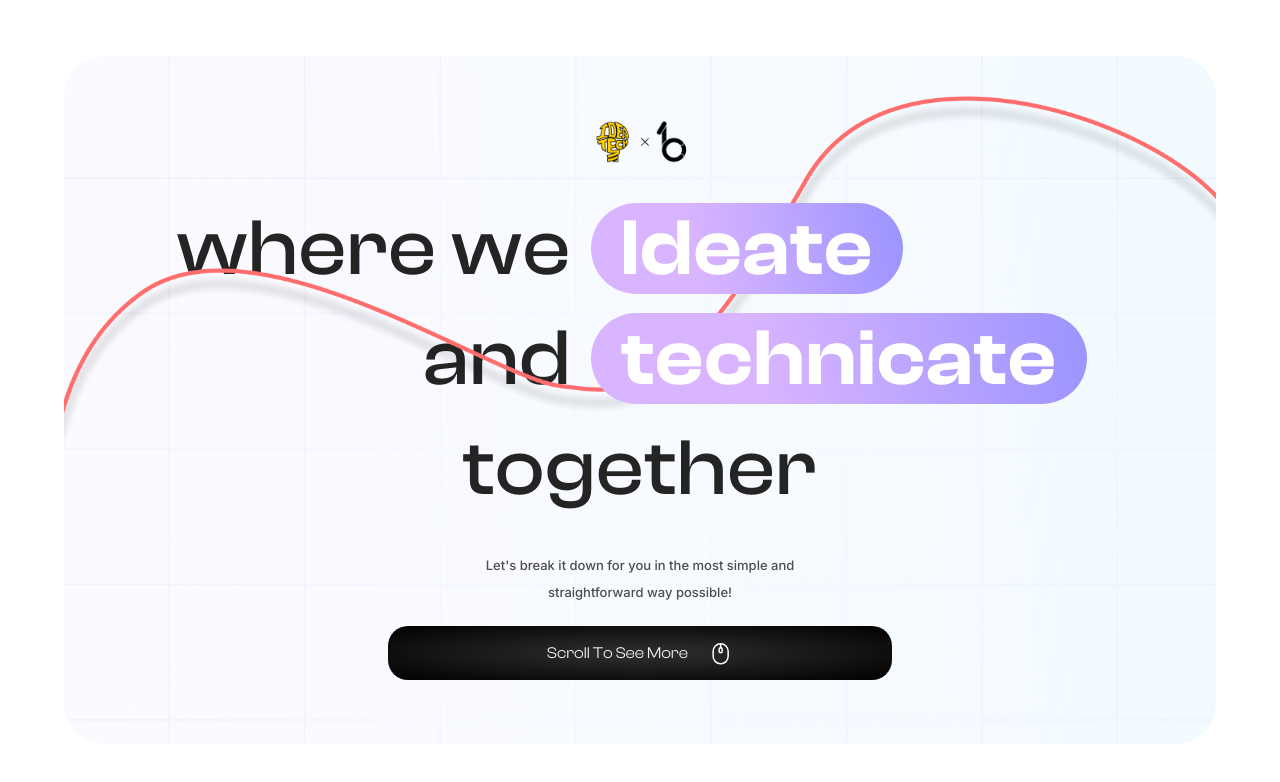
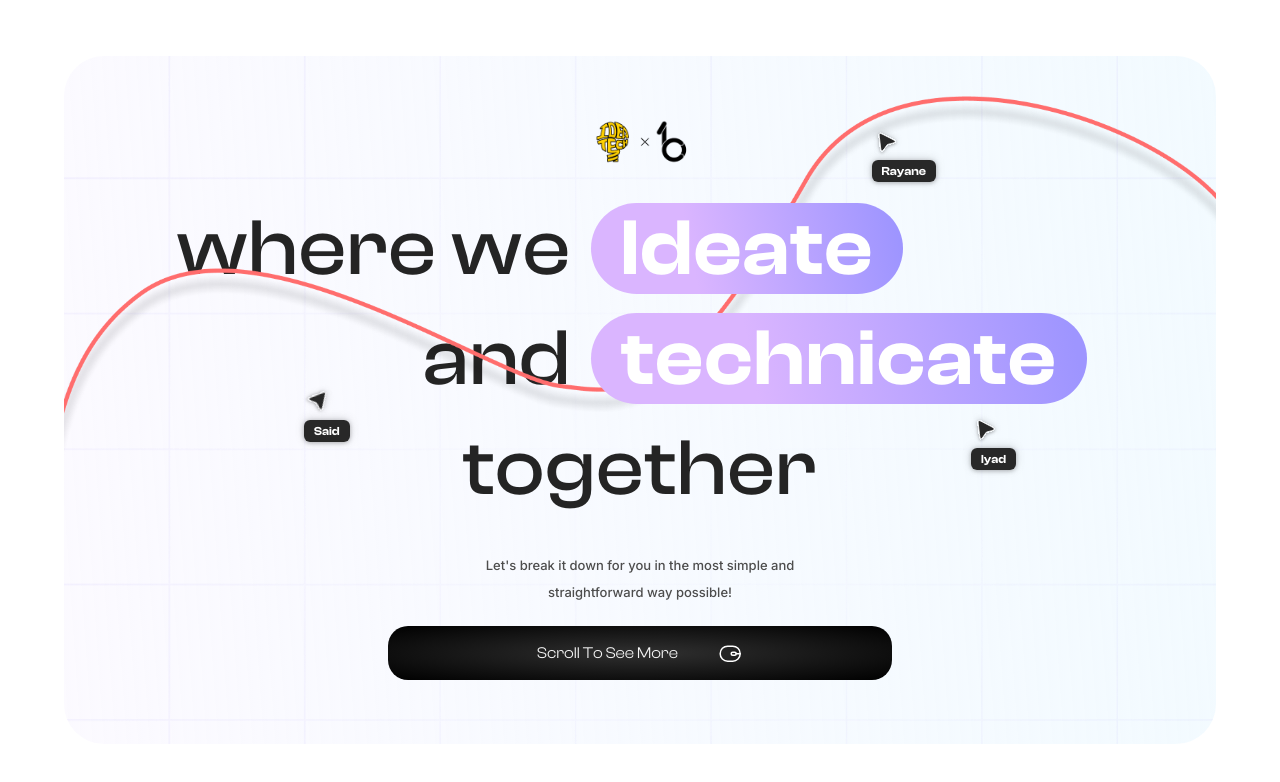
Before and after one commit to BytecraftESTIN/IdeaTech2, a Next.js app: page / in a window 1280 px wide. Shown: the top 782 px of the page. Built offline with nearby package versions, Linux system fonts and the light colour scheme.

Commit message:
add custom cursor

```diff
--- a/app/globals.css
+++ b/app/globals.css
@@ -7,6 +7,9 @@ html {
     scroll-behavior: smooth;
     scroll-snap-type: x mandatory;
     overflow: auto;
+}
+a {
+   cursor: url('../public/cursor.png'), auto;
 }
 body::-webkit-scrollbar {
     display: none;
@@ -20,7 +23,7 @@ body::-webkit-scrollbar {
 }
 
 .boxes {
-     display: grid;
+    display: grid;
     grid-template-columns: 1fr 1fr 1fr;
     grid-template-rows: 1fr 1fr 1fr;
     gap: 30px 30px;
--- a/app/layout.jsx
+++ b/app/layout.jsx
@@ -1,4 +1,4 @@
-import { ClashDisplay, inter } from "../utils/customFonts";
+import { ClashDisplay, inter } from "../utils/CustomFonts";
 import "./globals.css";
 
 export const metadata = {
--- a/components/Boxes_Section.jsx
+++ b/components/Boxes_Section.jsx
@@ -7,10 +7,11 @@ import sponsorImage from "../public/sponsor.png";
 import Vector from "../public/Vector.png";
 import "../app/globals.css";
 import Image from "next/image";
+
 const Boxes_Section = () => {
   return (
-    <section className="h-screen back w-[100%] flex justify-center items-center section">
-      <div className="w-[90vw] h-[86vh]  rounded-[40px] relative flex items-center justify-center">
+    <section id="boxes" className="h-screen w-[100%] flex justify-center items-center section">
+      <div className="w-[90vw] h-[86vh] rounded-[40px] relative flex items-center justify-center back">
         <Image
           src={logos}
           alt="two logo"
@@ -19,7 +20,7 @@ const Boxes_Section = () => {
         <Image
           src={Vector}
           alt="Vector"
-          className="absolute z-10 w-[100vw] top-[40px]"
+          className="absolute z-30 w-[100vw] top-[40px]"
         />
         <section className="boxes h-full py-[30px] w-[65%]">
           <article className=" h-full flex flex-col gap-[5px] w-full py-[16px] rounded-[32px]  bg-[#B8CEDC] box1">
@@ -64,7 +65,7 @@ const Boxes_Section = () => {
               </p>
             </div>
           </article>
-          <article className=" h-full w-full z-50 flex items-center flex-col rounded-[32px] bg-[#F682A5] box4">
+          <article className="z-[20] h-full w-full z-50 flex items-center flex-col rounded-[32px] bg-[#F682A5] box4">
             <div className="px-[26px] pt-[26px]">
               <h1 className="text-[#4A411E] text-[26px] font-[600]">Mentors</h1>
               <p className="text-[#4A411E] text-[16px] font-[500]">Ready to lead you every step on your journey!</p>
--- a/components/HomePage.jsx
+++ b/components/HomePage.jsx
@@ -1,8 +1,14 @@
+"use client"
+
 import Image from "next/image";
 import logos from "../public/Frame.png";
 import mouse from "../public/mouse.svg";
 import Vector from "../public/Vector.png";
+import TypeWriter from "../utils/TypeWriter";
+import CustomCursor from "../utils/CustomCursor";
+import { motion } from 'framer-motion';
 import "../app/globals.css";
+
 
 const HomePage = () => {
   return (
@@ -14,18 +20,18 @@ const HomePage = () => {
             <span className="pr-[200px]">
               where we
               <span className="text-[#FFF] not-italic z-[11111] px-[30px] relative ml-[20px] leading-[57.419px] tracking-[1.14px] rounded-[797.488px] bg-[linear-gradient(259deg,_#9E95FF_3.48%,_#DAB5FF_67.29%)] font-semibold">
-                Ideate
+                <TypeWriter text={"Ideate"} />
               </span>
             </span>
             <br />
             <span className="pl-[230px]">
               and
               <span className="text-[#FFF] px-[30px] not-italic z-[11111] relative ml-[20px] leading-[57.419px] tracking-[1.14px] rounded-[797.488px] bg-[linear-gradient(259deg,_#9E95FF_3.48%,_#DAB5FF_67.29%)] font-semibold">
-                technicate
+                <TypeWriter text={"technicate"} />
               </span>
             </span>
             <br />
-            <span className="text-center relative z-[11111]">together</span>
+            <span className="text-center relative z-[5]">together</span>
           </h1>
         </div>
         <p className="z-[99999] text-[#4D4D4D] font-inter text-center text-[13px] font-medium leading-[27px] mt-[28px] mb-[20px]">
@@ -34,18 +40,21 @@ const HomePage = () => {
         </p>
         <a
           href="#boxes"
-          className="cursor-pointer z-[1000] flex w-[504px] h-[54px] justify-center items-center gap-[20px] rounded-[20px] bg-[radial-gradient(70.71%_70.71%_at_50%_50%,_#303030_0%,_#000_100%)]"
+          className="cursor-pointer z-[1000] flex w-[504px] h-[54px] justify-center items-center gap-[40px] rounded-[20px] bg-[radial-gradient(70.71%_70.71%_at_50%_50%,_#303030_0%,_#000_100%)]"
         >
           <span className="text-center text-[16px] font-clashDisplay font-normal leading-[normal] capitalize text-[#F5F5F5]">
             scroll to see more
           </span>
-          <Image src={mouse} />
+          <Image src={mouse} className="rotate-[90deg]" />
         </a>
         <Image
           src={Vector}
           alt="Vector"
-          className="absolute w-[100vw] top-[40px]"
+          className="absolute w-[100vw] top-[40px] z-10"
         />
+        <CustomCursor name={'Rayane'} classDiv={'absolute right-[280px] top-[70px] z-[50] pl-[50px]'} classCursor={'w-[30px] rotate-[deg]'} classForName={'rounded-[6px] py-[4px] px-[10px] bg-[#282828] [box-shadow:0px_1px_4px_0px_rgba(0,_0,_0,_0.25),_0px_-1px_9px_0px_rgba(103,_103,_103,_0.25)] text-[#FFF] font-clashDisplay text-[12px] font-semibold'} />
+        <CustomCursor name={'Iyad'} classDiv={'absolute right-[200px] bottom-[40%] z-[50]'} classCursor={'w-[30px]'} classForName={'rounded-[6px] py-[4px] px-[10px] bg-[#282828] [box-shadow:0px_1px_4px_0px_rgba(0,_0,_0,_0.25),_0px_-1px_9px_0px_rgba(103,_103,_103,_0.25)] text-[#FFF] font-clashDisplay text-[12px] font-semibold'}  />
+        <CustomCursor name={'Said'} classDiv={'absolute left-[240px] bottom-[44%] z-[50]'} classCursor={'w-[30px] rotate-[75deg]'} classForName={'rounded-[6px] py-[4px] px-[10px] bg-[#282828] [box-shadow:0px_1px_4px_0px_rgba(0,_0,_0,_0.25),_0px_-1px_9px_0px_rgba(103,_103,_103,_0.25)] text-[#FFF] font-clashDisplay text-[12px] font-semibold'}  />
       </div>
     </section>
   );
--- a/components/Mentors.jsx
+++ b/components/Mentors.jsx
@@ -1,3 +1,4 @@
+import TypeWriter from "@/utils/TypeWriter";
 import "../app/globals.css";
 
 const Mentors = () => {
@@ -8,6 +9,7 @@ const Mentors = () => {
     >
       Mentors
     </section>
+
   );
 };
 
--- a/tailwind.config.js
+++ b/tailwind.config.js
@@ -11,6 +11,7 @@ module.exports = {
         inter: ["var(--font-inter)"],
         clashDisplay: ["var(--font-clash-display)"],
       },
+
     },
   },
   plugins: [],
--- /dev/null
+++ b/utils/CustomCursor.jsx
@@ -0,0 +1,13 @@
+import Image from 'next/image'
+import cursor from '../public/cursor1.svg'
+
+const CustomCursor = ({ name, classDiv, classCursor, classForName }) => {
+  return (
+    <div className={classDiv}>
+      <Image src={cursor} className={classCursor} />
+      <span className={classForName}>{name}</span>
+    </div>
+  )
+}
+
+export default CustomCursor;
--- /dev/null
+++ b/utils/TypeWriter.jsx
@@ -0,0 +1,56 @@
+"use client"
+
+import React from "react";
+import { motion } from "framer-motion";
+
+const TypeWriter = ({ text }) => {
+  const letters = Array.from(text);
+
+  const container = {
+    hidden: { opacity: 0 },
+    visible: (i = 1) => ({
+      opacity: 1,
+      transition: { staggerChildren: 0.5, delayChildren: 0 * i },
+    }),
+  };
+
+  const child = {
+    visible: {
+      opacity: 1,
+      x: 0,
+      y: 0,
+      transition: {
+        type: "spring",
+        damping: 12,
+        stiffness: 100,
+      },
+    },
+    hidden: {
+      opacity: 0,
+      x: -20,
+      y: 10,
+      transition: {
+        type: "spring",
+        damping: 12,
+        stiffness: 100,
+      },
+    },
+  };
+
+  return (
+    <motion.span
+      style={{ overflow: "hidden"}}
+      variants={container}
+      initial="hidden"
+      animate="visible"
+    >
+      {letters.map((letter, index) => (
+        <motion.span variants={child} key={index}>
+          {letter === " " ? "\u00A0" : letter}
+        </motion.span>
+      ))}
+    </motion.span>
+  );
+};
+
+export default TypeWriter;
```
Also changed, not shown: public/cursor.png, public/cursor1.svg (added).
